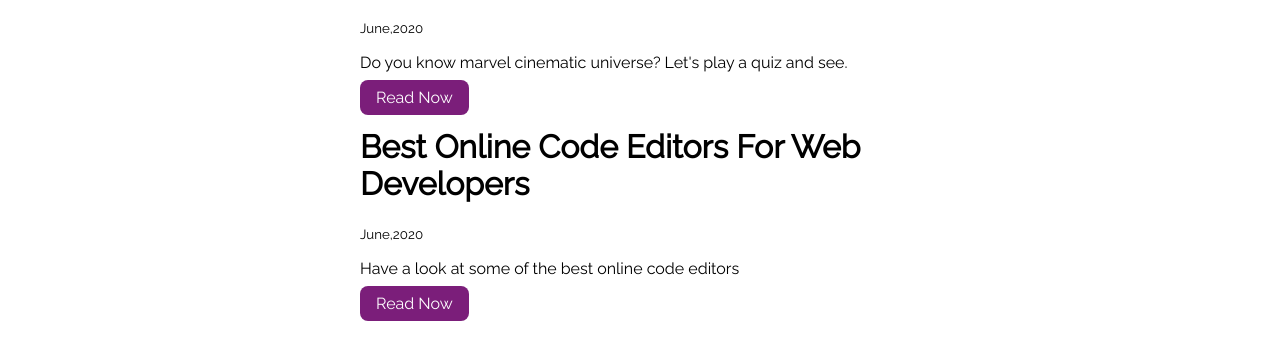
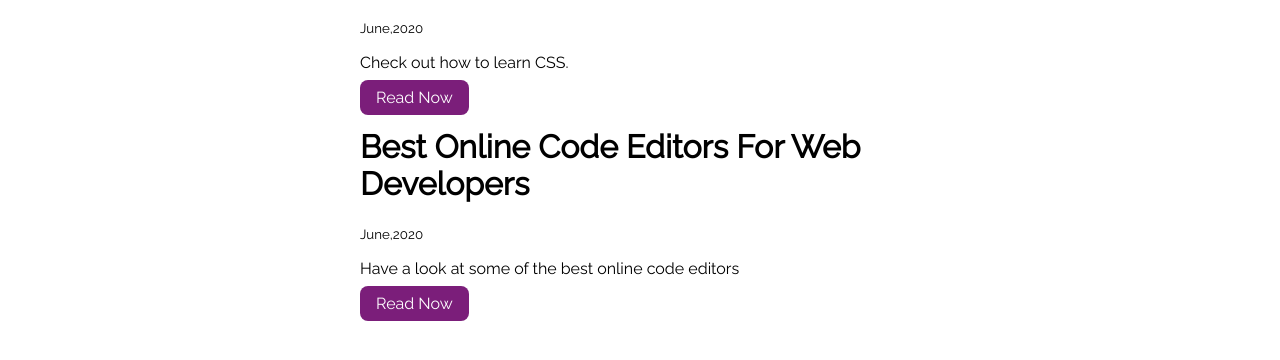
Before and after one commit to jDineshKarthic/marktThree-Portfolio-website, a plain HTML site: page blogs.html in a window 1280 px wide. Shown: the part 572-932 px from the top of the page. Drawn offline with Linux system fonts and the light colour scheme.

Commit message:
update: text updated

```diff
--- a/blogs.html
+++ b/blogs.html
@@ -33,9 +33,7 @@
           <li>
             <h1>Learn CSS By Playing Games</h1>
             <small>June,2020</small>
-            <p>
-              Do you know marvel cinematic universe? Let's play a quiz and see.
-            </p>
+            <p>Check out how to learn CSS.</p>
             <a class="link link-primary" href="read-blog.html">Read Now</a>
           </li>
           <li>
```
